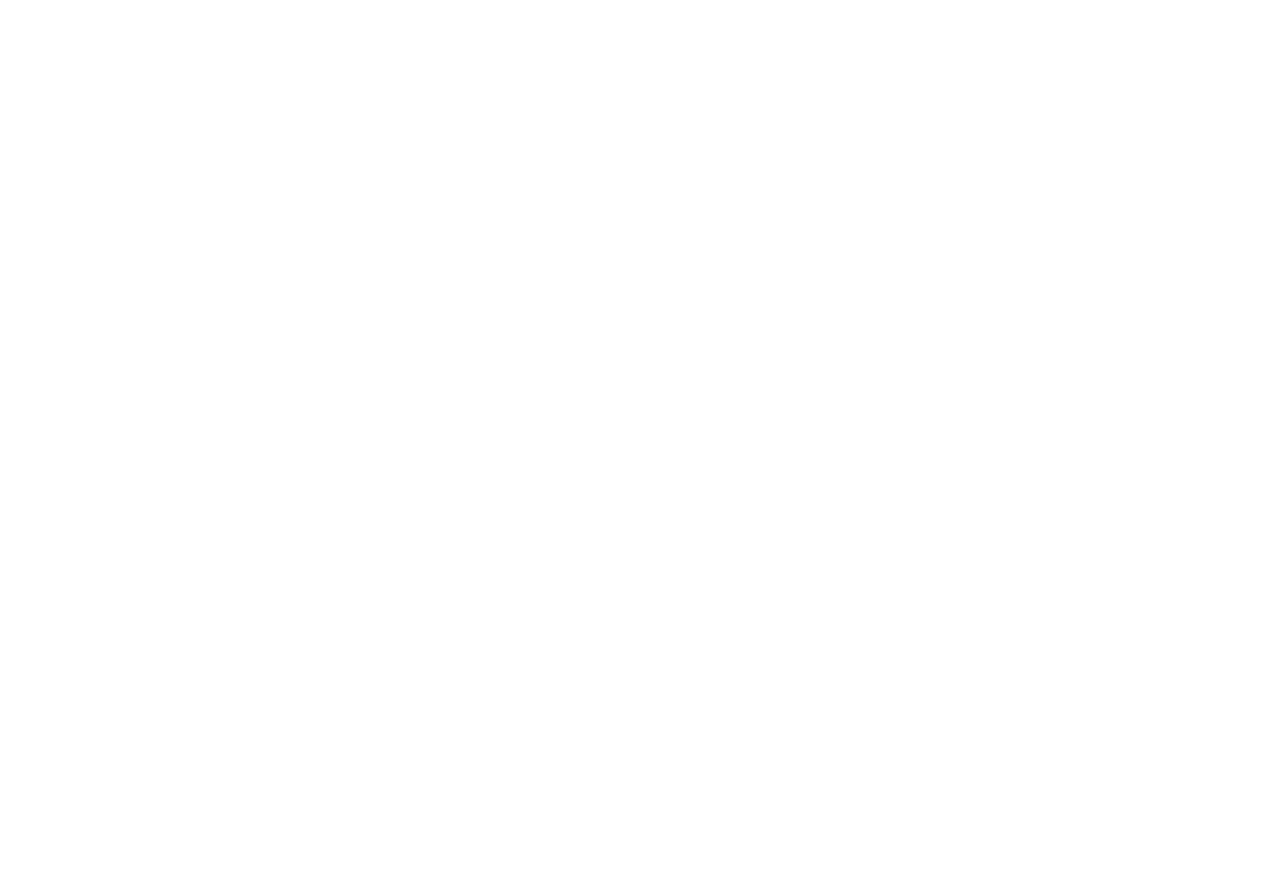
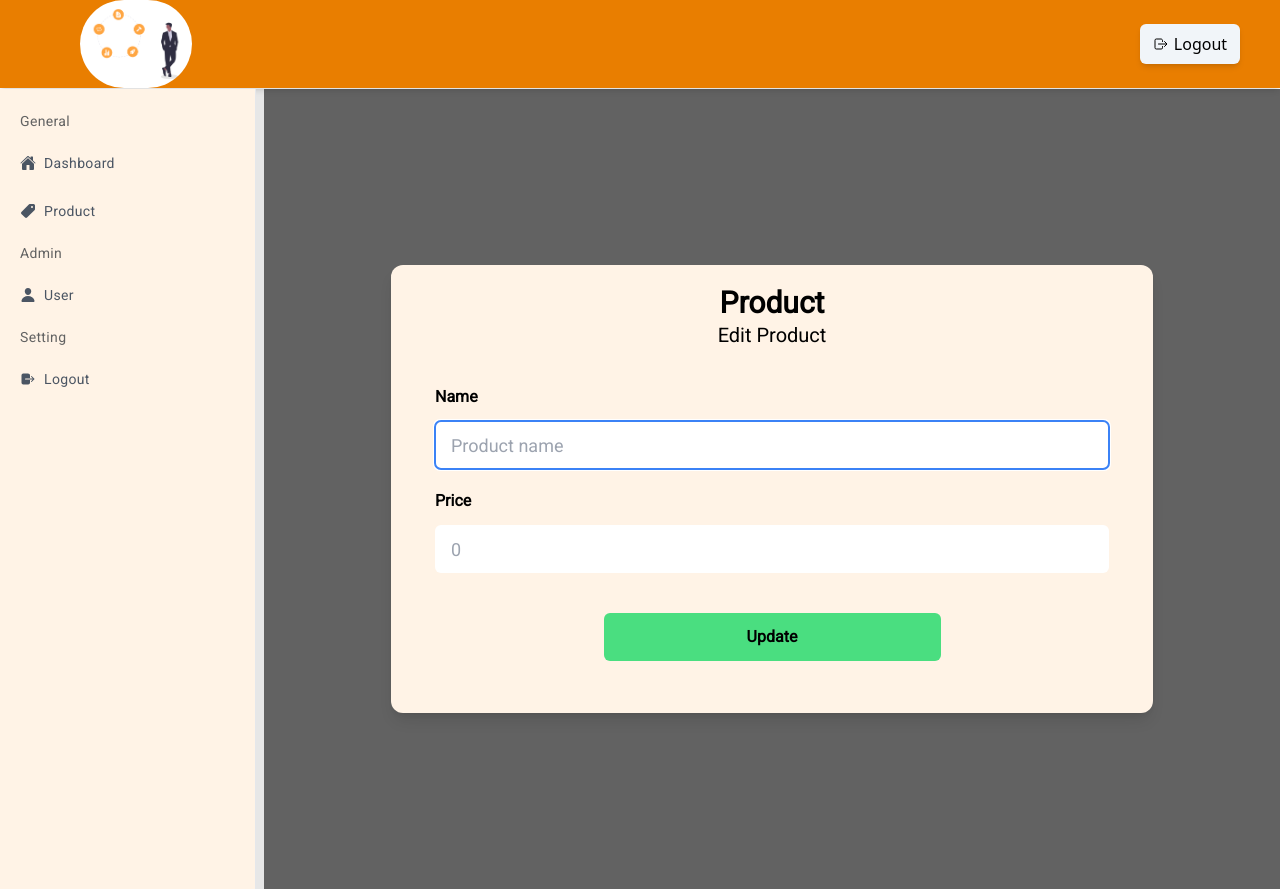
Before and after one commit to Qmun14/be-admin-ui, a React (Create React App) app: page /products/edit/1 in a window 1280 px wide. Before the commit this address had no page. Before the commit the page ends 800 px from the top, so only its background shows below. Built offline with nearby package versions, Linux system fonts and the light colour scheme.

Commit message:
Membuat pages dan componenntnya untuk addproduct, editproduct

```diff
--- a/src/App.js
+++ b/src/App.js
@@ -1,7 +1,9 @@
 import { BrowserRouter, Routes, Route } from "react-router-dom";
 import Login from "./components/Login";
+import AddProduct from "./pages/AddProduct";
 import AddUser from "./pages/AddUser";
 import Dashboard from "./pages/Dashboard";
+import EditProduct from "./pages/EditProduct.";
 import EditUser from "./pages/EditUser";
 import Products from "./pages/Products";
 import Users from "./pages/Users";
@@ -17,6 +19,8 @@
           <Route path="/users/add" element={<AddUser />} />
           <Route path="/users/edit/:id" element={<EditUser />} />
           <Route path="/products" element={<Products />} />
+          <Route path="/products/add" element={<AddProduct />} />
+          <Route path="/products/edit/:id" element={<EditProduct />} />
         </Routes>
       </BrowserRouter>
     </div>
--- /dev/null
+++ b/src/components/FormAddProduct.jsx
@@ -0,0 +1,42 @@
+import React from 'react'
+
+const FormAddProduct = () => {
+    return (
+        <div className="bg-CDS_N-2 w-full h-screen flex items-center">
+            <div className="container flex max-w-full items-center h-full justify-center">
+                <div className="bg-CDS_2  py-5 px-3 rounded-xl shadow-lg font-roboto w-3/4 flex flex-col items-center justify-center " >
+                    <h1 className='font-bold text-3xl'>Product</h1>
+                    <h2 className='text-xl mb-1'>Add New Product</h2>
+                    <div className="flex-col relative flex  w-full">
+                        <form action="" onSubmit={''} className="mb-8 mt-3  mx-8">
+                            <p className="text-center text-red-400 text-sm mt-1 font-semibold mb-5">{''}</p>
+                            <div className="flex-1 my-3 justify-start font-semibold">
+                                <label htmlFor="name">
+                                    Name
+                                </label>
+                            </div>
+                            <div className="mt-3 mb-5">
+                                <input type="text" id="name" placeholder="Product name" className="h-12 text-lg w-full   px-4 rounded-md outline-blue-500" autoFocus
+                                    value={''} onChange={'(e) => setName(e.target.value)'} />
+                            </div>
+                            <div className="flex-1 my-3 justify-start font-semibold">
+                                <label htmlFor="price">
+                                    Price
+                                </label>
+                            </div>
+                            <div className="mt-3 mb-5">
+                                <input type="number" id="price" placeholder="0" className="h-12 text-lg w-full   px-4 rounded-md outline-blue-500"
+                                    value={''} onChange={'(e) => setEmail(e.target.value)'} />
+                            </div>
+                            <div className='flex justify-center'>
+                                <button className="bg-green-400 py-3 px-24 mt-5 w-1/2 rounded-md justify-items-center font-bold hover:bg-opacity-70">Save</button>
+                            </div>
+                        </form>
+                    </div>
+                </div>
+            </div>
+        </div>
+    )
+}
+
+export default FormAddProduct;
--- /dev/null
+++ b/src/components/FormEditProduct.jsx
@@ -0,0 +1,42 @@
+import React from 'react'
+
+const FormEditProduct = () => {
+    return (
+        <div className="bg-CDS_N-2 w-full h-screen flex items-center">
+            <div className="container flex max-w-full items-center h-full justify-center">
+                <div className="bg-CDS_2  py-5 px-3 rounded-xl shadow-lg font-roboto w-3/4 flex flex-col items-center justify-center " >
+                    <h1 className='font-bold text-3xl'>Product</h1>
+                    <h2 className='text-xl mb-1'>Edit Product</h2>
+                    <div className="flex-col relative flex  w-full">
+                        <form action="" onSubmit={''} className="mb-8 mt-3  mx-8">
+                            <p className="text-center text-red-400 text-sm mt-1 font-semibold mb-5">{''}</p>
+                            <div className="flex-1 my-3 justify-start font-semibold">
+                                <label htmlFor="name">
+                                    Name
+                                </label>
+                            </div>
+                            <div className="mt-3 mb-5">
+                                <input type="text" id="name" placeholder="Product name" className="h-12 text-lg w-full   px-4 rounded-md outline-blue-500" autoFocus
+                                    value={''} onChange={'(e) => setName(e.target.value)'} />
+                            </div>
+                            <div className="flex-1 my-3 justify-start font-semibold">
+                                <label htmlFor="price">
+                                    Price
+                                </label>
+                            </div>
+                            <div className="mt-3 mb-5">
+                                <input type="number" id="price" placeholder="0" className="h-12 text-lg w-full   px-4 rounded-md outline-blue-500"
+                                    value={''} onChange={'(e) => setEmail(e.target.value)'} />
+                            </div>
+                            <div className='flex justify-center'>
+                                <button className="bg-green-400 py-3 px-24 mt-5 w-1/2 rounded-md justify-items-center font-bold hover:bg-opacity-70">Update</button>
+                            </div>
+                        </form>
+                    </div>
+                </div>
+            </div>
+        </div>
+    )
+}
+
+export default FormEditProduct;
--- /dev/null
+++ b/src/pages/AddProduct.jsx
@@ -0,0 +1,13 @@
+import React from 'react'
+import FormAddProduct from '../components/FormAddProduct';
+import Layout from './Layout';
+
+const AddProduct = () => {
+    return (
+        <Layout>
+            <FormAddProduct />
+        </Layout>
+    )
+}
+
+export default AddProduct;
--- /dev/null
+++ b/src/pages/EditProduct..jsx
@@ -0,0 +1,13 @@
+import React from 'react'
+import FormEditProduct from '../components/FormEditProduct';
+import Layout from './Layout';
+
+const EditProduct = () => {
+    return (
+        <Layout>
+            <FormEditProduct />
+        </Layout>
+    )
+}
+
+export default EditProduct;
```
